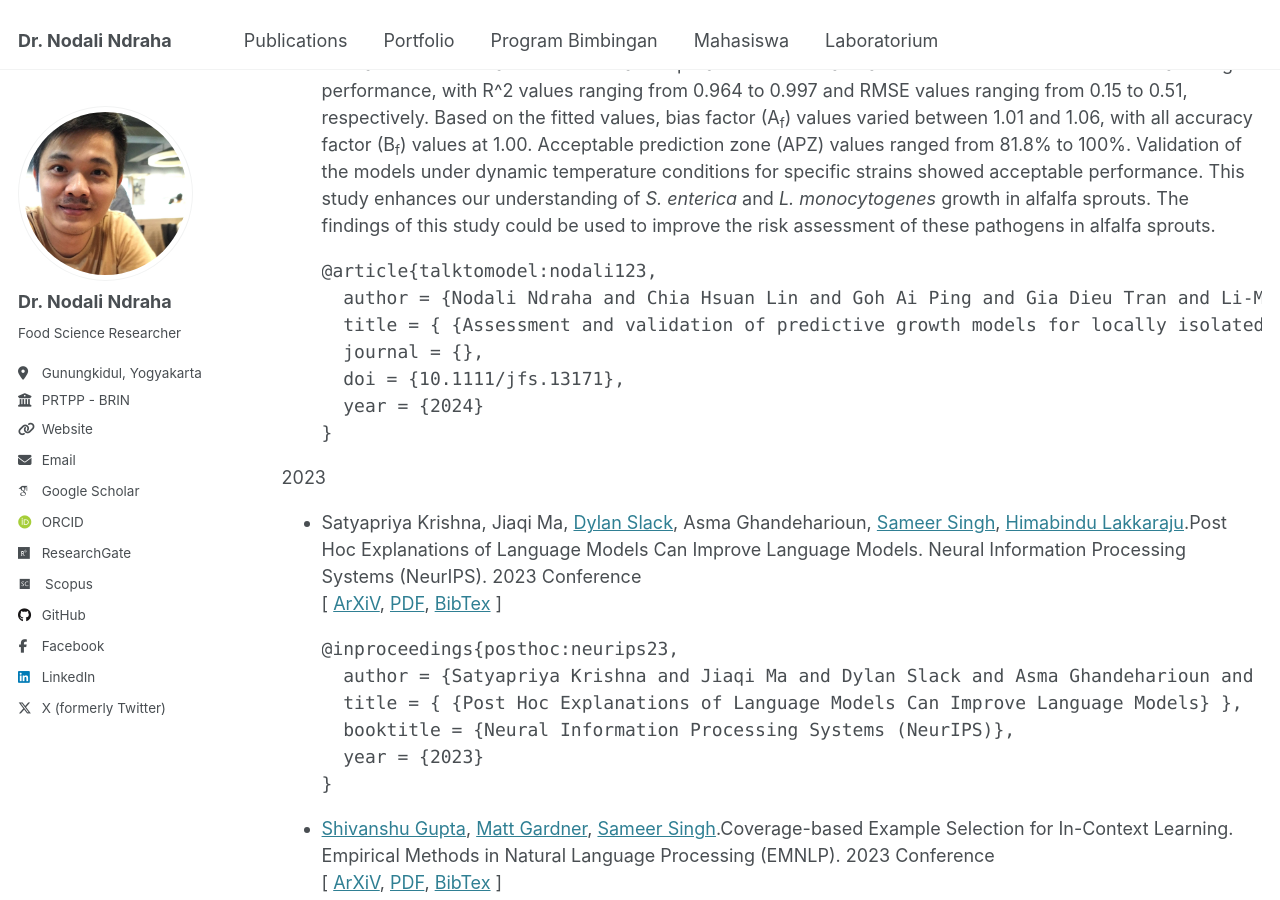
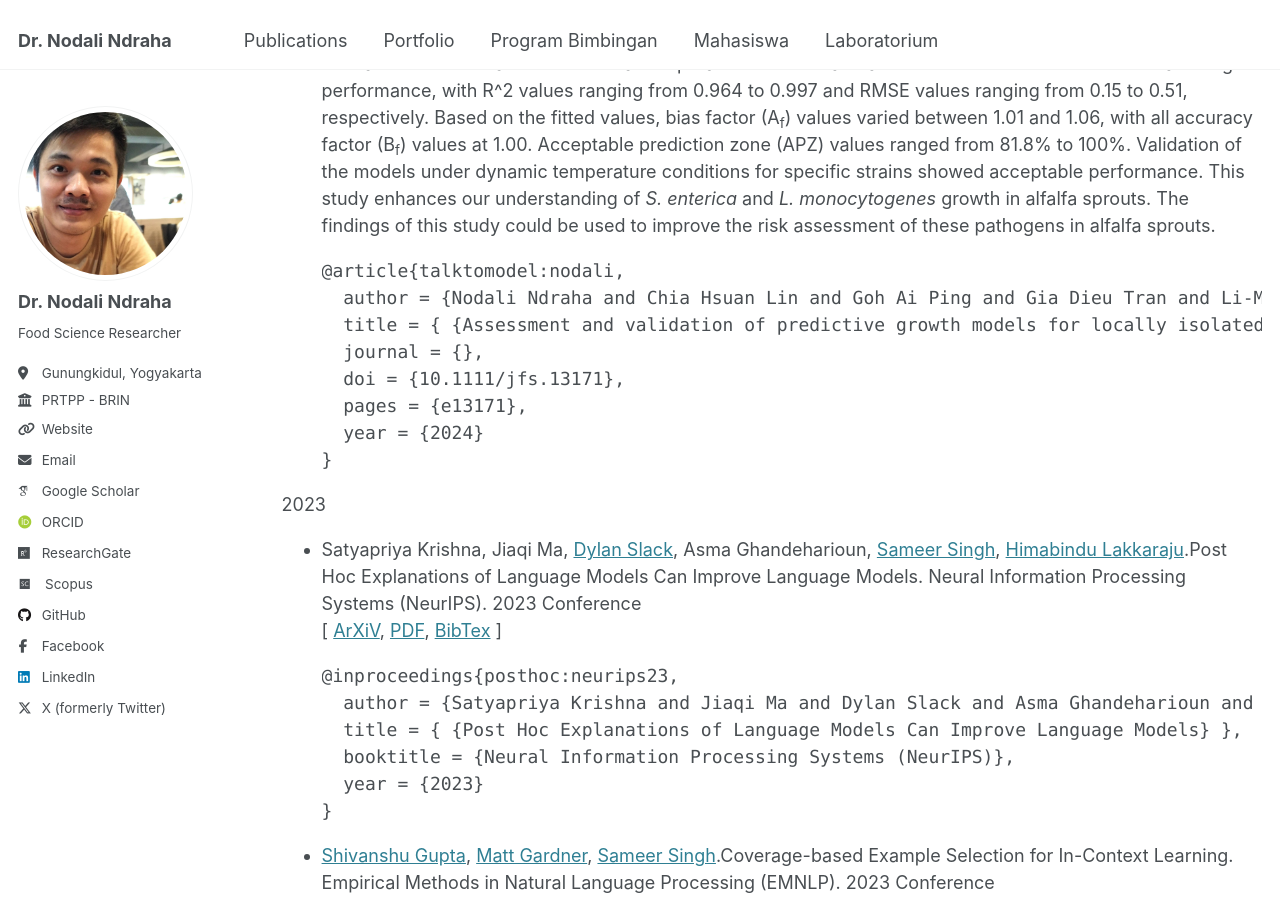
Before and after one commit to nndraha/nodali.github.io, a Jekyll site: the page built from _pages/publications.html, in a window 1280 px wide and 900 px high, scrolled down 5987 px. Built offline with Jekyll 4.4.1, drawn with Linux system fonts in a browser that asks for light colours; some web fonts are replaced; part of the change alters nothing that is shown.

Commit message:
Update papers.yml

```diff
--- a/_data/bibere/papers.yml
+++ b/_data/bibere/papers.yml
@@ -1,4 +1,4 @@
-talktomodel:nodali123:
+talktomodel:nodali:
   title: >
     Assessment and validation of predictive growth models for locally isolated <i>Salmonella enterica</i> and <i>Listeria monocytogenes</i> in alfalfa sprouts at various temperatures
   authors:
@@ -13,6 +13,7 @@ talktomodel:nodali123:
     - Hsin‐I Hsiao
   year: 2024
   type: Journal
+  pages: e13171
   doi: 10.1111/jfs.13171
   abstract: >
     Sprouts are popular due to their high nutritional content, including vitamins, minerals, antioxidants, and enzymes. However, the conditions favorable for sprouting, such as warm and humid environments, are also ideal for the growth of bacteria, including food-borne pathogens. Here, we analyzed the growth and developed predictive models of locally isolated and commercial strains of <i>Salmonella enterica</i> and <i>Listeria monocytogenes</i> in alfalfa sprouts under various constant temperatures, ranging from 5°C to 25°C. Our findings indicated that these pathogens could grow at 5°C in sprouts, albeit with a low growth rate. A rapid increase in concentration occurred at temperatures of 10°C and above. The fitted models demonstrated high performance, with R^2 values ranging from 0.964 to 0.997 and RMSE values ranging from 0.15 to 0.51, respectively. Based on the fitted values, bias factor (A<sub>f</sub>) values varied between 1.01 and 1.06, with all accuracy factor (B<sub>f</sub>) values at 1.00. Acceptable prediction zone (APZ) values ranged from 81.8% to 100%. Validation of the models under dynamic temperature conditions for specific strains showed acceptable performance. This study enhances our understanding of <i>S. enterica</i> and <i>L. monocytogenes</i> growth in alfalfa sprouts. The findings of this study could be used to improve the risk assessment of these pathogens in alfalfa sprouts.
```
